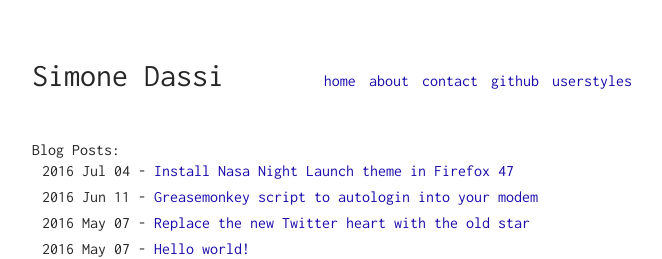
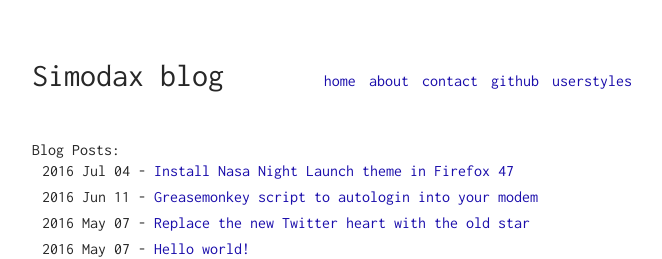
Before and after one commit to SimoDax/simodax.github.io, a Jekyll site: the page built from index.html, in a window 1280 px wide. Shown: the top 259 px of the page, without its empty margins (308-970 px from the left). Built offline with Jekyll 4.4.1, drawn with Linux system fonts in a browser that asks for light colours.

Commit message:
Update _config.yml

```diff
--- a/_config.yml
+++ b/_config.yml
@@ -1,5 +1,5 @@
 # My variables
-name: Simone Dassi
+name: Simodax blog
 description: Blog about 3d printing, raspberry, arduino and coding
 google_verification: null
 
```
